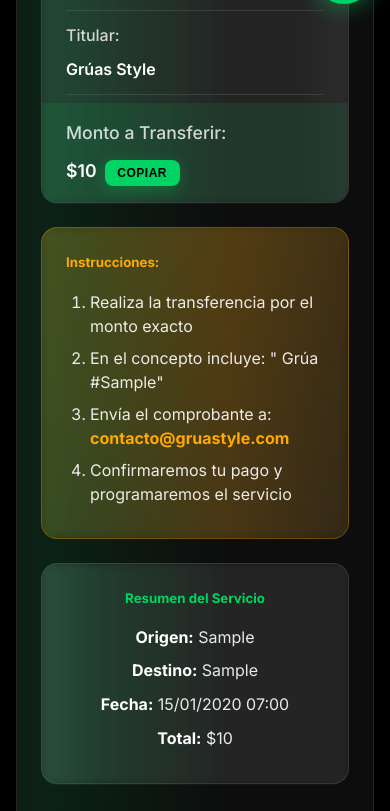
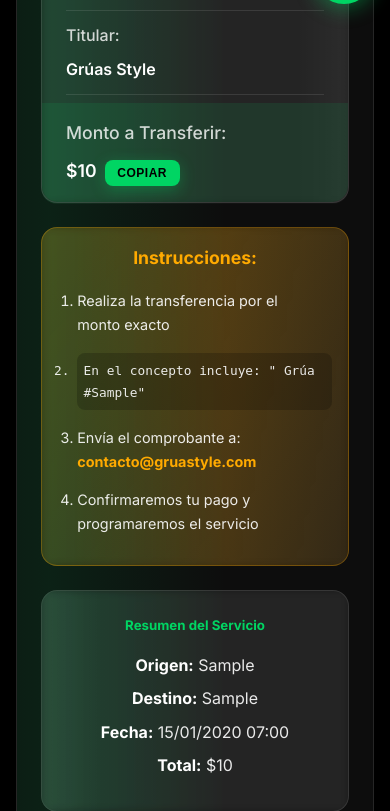
Before and after one commit to alexitico1989/grua-style, a Django app: page /confirmacion-transferencia/1/ in a window 390 px wide. Shown: the part 760-1571 px from the top of the page. Run offline with Django 4.2, Linux system fonts and the light colour scheme; a user stored in the database is signed in; tables that the repository leaves empty hold one stand-in row (values such as "Sample post").

Commit message:
Fix mobile CSS for transfer confirmation - improve number display and symmetric layout

```diff
--- a/templates/grua_app/confirmacion_transferencia.html
+++ b/templates/grua_app/confirmacion_transferencia.html
@@ -340,6 +340,88 @@
             margin-top: 0.25rem;
         }
     }
+
+    /* Mejorar responsive específico para instrucciones */
+@media (max-width: 768px) {
+    .confirmation-container {
+        margin: 1rem;
+        padding: 1.5rem;
+    }
+
+    .bank-row {
+        flex-direction: column;
+        align-items: flex-start;
+        gap: 0.5rem;
+    }
+
+    .bank-value {
+        text-align: left;
+        width: 100%;
+    }
+
+    .copy-btn {
+        margin-left: 0;
+        margin-top: 0.25rem;
+    }
+
+    /* MEJORAR INSTRUCCIONES ESPECÍFICAMENTE */
+    .instructions {
+        padding: 1.2rem;
+        margin: 1rem 0;
+        word-wrap: break-word;
+        overflow-wrap: break-word;
+    }
+
+    .instructions h5 {
+        font-size: 1.1rem;
+        margin-bottom: 1rem;
+        text-align: center;
+    }
+
+    .instructions ol {
+        padding-left: 1.2rem;
+        margin: 0;
+        list-style-position: outside;
+    }
+
+    .instructions li {
+        margin-bottom: 1rem;
+        line-height: 1.7;
+        font-size: 0.95rem;
+        word-break: break-word;
+        white-space: normal;
+        padding-right: 0.5rem;
+    }
+
+    /* ARREGLAR ESPECÍFICAMENTE EL NÚMERO DE ORDEN */
+    .instructions li:nth-child(2) {
+        word-break: break-all;
+        overflow-wrap: anywhere;
+        font-family: monospace;
+        font-size: 0.85rem;
+        background: rgba(0, 0, 0, 0.2);
+        padding: 0.5rem;
+        border-radius: 8px;
+        margin: 1rem 0;
+    }
+}
+
+/* Pantallas muy pequeñas */
+@media (max-width: 480px) {
+    .instructions {
+        padding: 1rem;
+    }
+
+    .instructions li {
+        font-size: 0.9rem;
+        margin-bottom: 0.8rem;
+    }
+
+    .instructions li:nth-child(2) {
+        font-size: 0.8rem;
+        padding: 0.4rem;
+    }
+}
 </style>
 {% endblock %}
 
```
